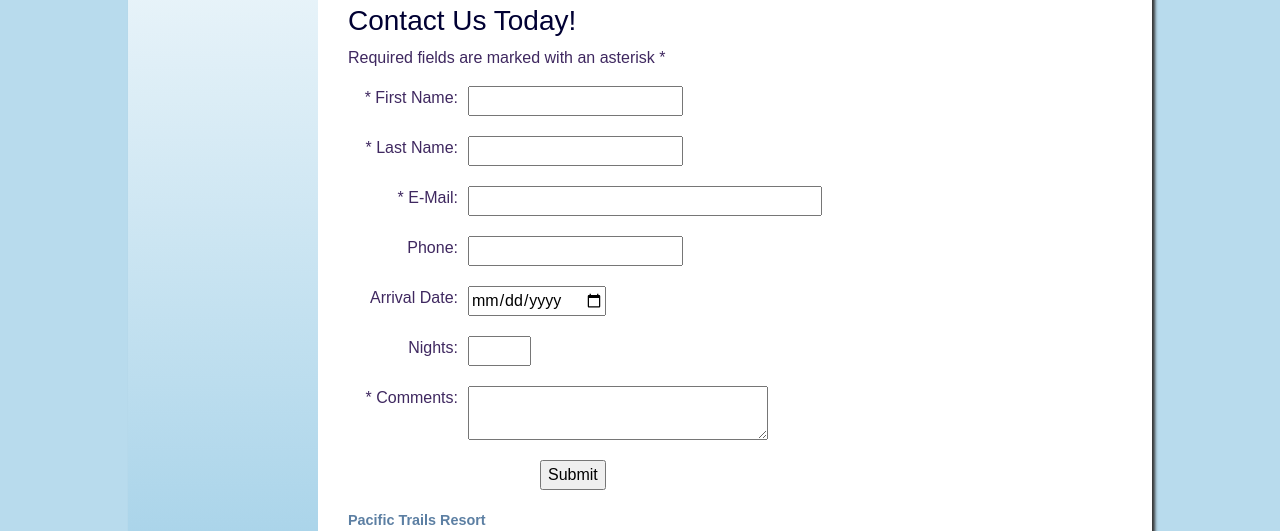
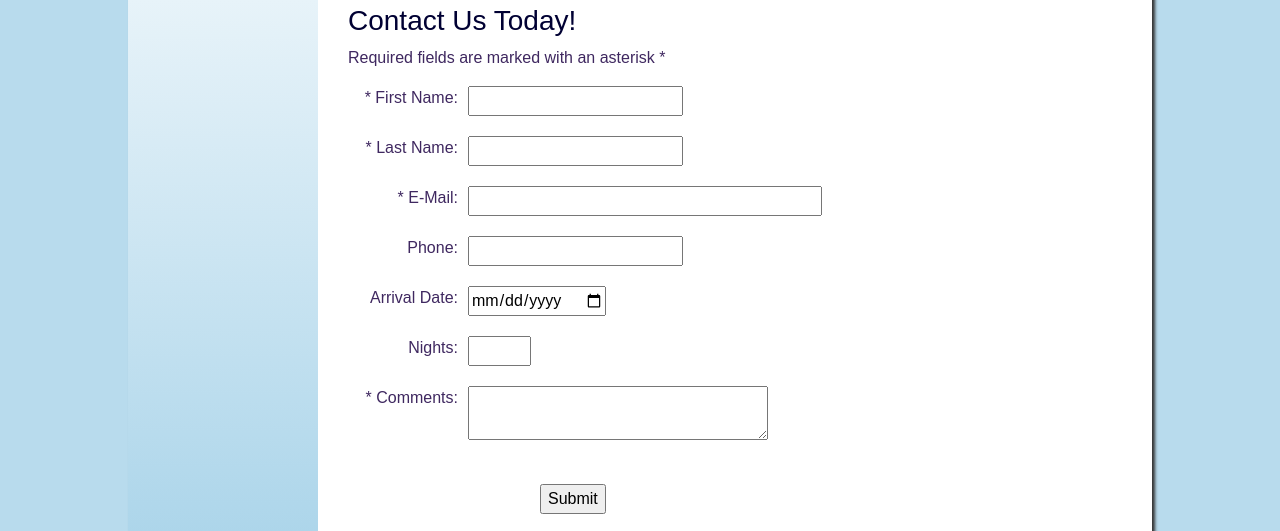
Before and after one commit to MaryMcGowan/Pacific_Trails_Resort_, a plain HTML site: page reservations.html in a window 1280 px wide. Shown: the part 219-750 px from the top of the page. Drawn offline with nearby package versions, Linux system fonts and the light colour scheme.

Commit message:
Bootstrap Updates

```diff
--- a/reservations.html
+++ b/reservations.html
@@ -59,7 +59,7 @@
             <label for="myComments">* Comments:</label>
             <textarea id="myComments" name="myComments" rows="2" cols="30" required></textarea>
 
-            <div class="captcha" data-netlify-recaptcha="true"></div>
+            <div class="captcha" data-netlify-recaptcha="true"></div> <br>
 
             <input type="submit" value="Submit">
 
```
